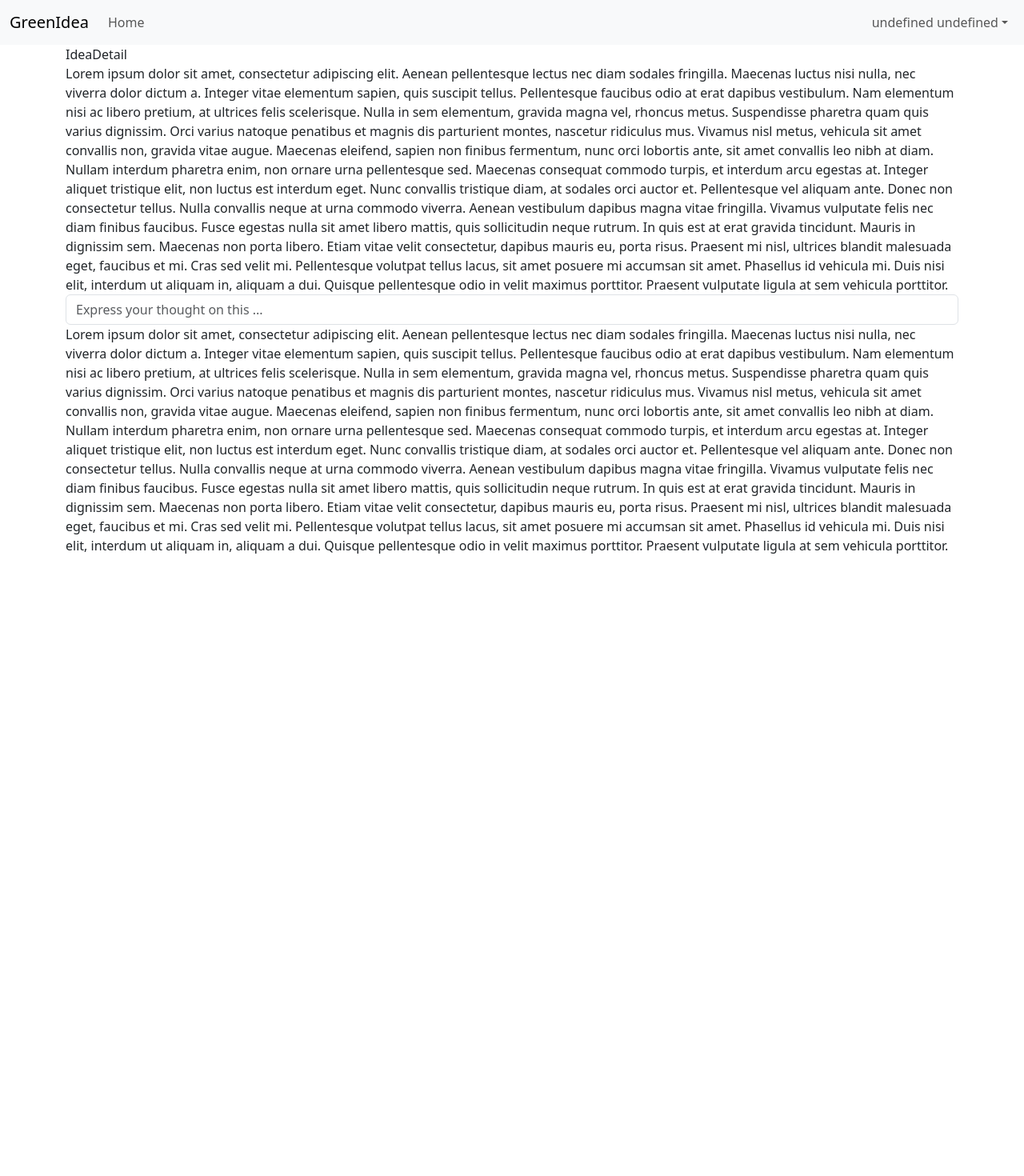
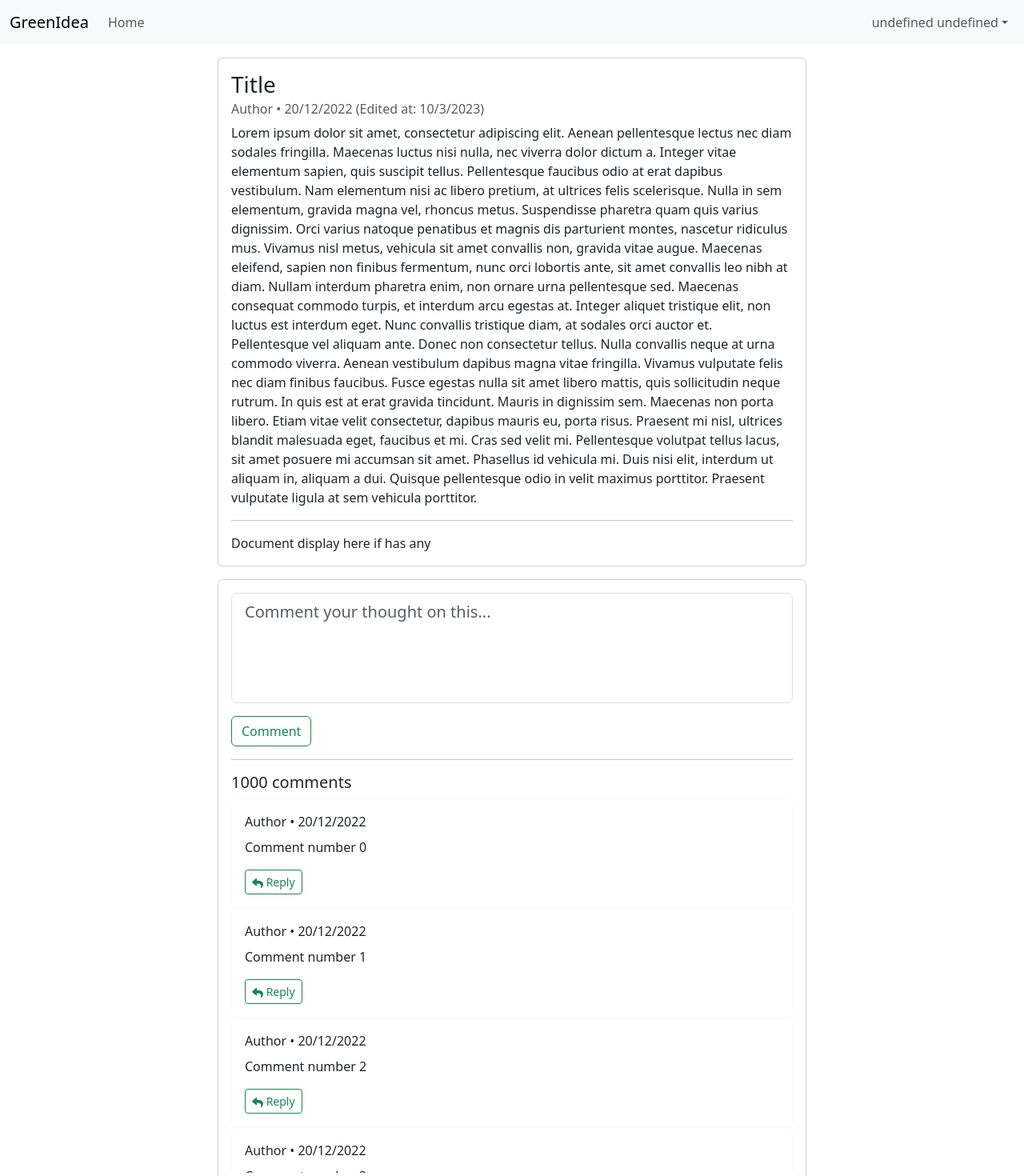
Before and after one commit to COMP1640-TCH2202/GIdea-React, a React (Create React App) app: page /i/1 in a window 1280 px wide. Shown: the top 1470 px of the page at 80% size. Before the commit the page ends 800 px from the top, so only its background shows below. Built offline with nearby package versions, Linux system fonts and the light colour scheme; no server answers.

Commit message:
AB#133 - Develop View Idea Detail and partly View Comments

```diff
--- /dev/null
+++ b/src/components/Comments/CommentList.js
@@ -0,0 +1,131 @@
+import React, { useState, useRef } from "react";
+import {
+    Card,
+    Button,
+    Form,
+    CloseButton,
+    OverlayTrigger,
+    Tooltip,
+} from "react-bootstrap";
+import { Controller, useForm } from "react-hook-form";
+import { FaReply } from "react-icons/fa";
+
+const closeReplyToolTip = (props) => {
+    return (
+        <Tooltip id="button-tooltip" {...props}>
+            Clear and close reply
+        </Tooltip>
+    );
+};
+
+const Comment = ({ data }) => {
+    const [replyOpen, setReplyOpen] = useState(false);
+    const replyCommentEl = useRef();
+
+    const handleOpenReply = () => {
+        setReplyOpen(!replyOpen);
+        replyCommentEl.current?.focus();
+    };
+
+    const handleCloseReply = () => {
+        setReplyOpen(false);
+        reset();
+    };
+
+    const handleEnterSubmit = (e) => {
+        if (e.key === "Enter" && !e.shiftKey) {
+            e.preventDefault();
+            handleSubmit(onSubmit)();
+        }
+    };
+
+    const { control, handleSubmit, reset } = useForm();
+
+    const onSubmit = (data) => {
+        console.log(data);
+        reset();
+    };
+
+    return (
+        <Card border="light" style={{ width: "100%" }}>
+            <Card.Body>
+                <Card.Title as="p">
+                    Author <span>&bull;</span> 20/12/2022
+                </Card.Title>
+                <Card.Text>Comment number {data}</Card.Text>
+                <div>
+                    <Button
+                        size="sm"
+                        variant="outline-success"
+                        onClick={handleOpenReply}
+                    >
+                        <FaReply /> Reply
+                    </Button>
+
+                    {replyOpen && (
+                        <OverlayTrigger
+                            placement="top"
+                            delay={{ show: 250, hide: 400 }}
+                            overlay={closeReplyToolTip}
+                        >
+                            <CloseButton
+                                className="float-end"
+                                aria-label="Hide"
+                                onClick={handleCloseReply}
+                            />
+                        </OverlayTrigger>
+                    )}
+
+                    {replyOpen && (
+                        <>
+                            <Form className="mt-2">
+                                <Form.Group>
+                                    <Controller
+                                        name="reply"
+                                        control={control}
+                                        defaultValue=""
+                                        rules={{ required: true }}
+                                        render={({ field }) => (
+                                            <Form.Control
+                                                {...field}
+                                                as="textarea"
+                                                rows={2}
+                                                autoFocus
+                                                ref={replyCommentEl}
+                                                placeholder="Reply to author"
+                                                style={{
+                                                    width: "100%",
+                                                    resize: "none",
+                                                }}
+                                                onKeyDown={handleEnterSubmit}
+                                            />
+                                        )}
+                                    />
+                                </Form.Group>
+                            </Form>
+                        </>
+                    )}
+                </div>
+            </Card.Body>
+        </Card>
+    );
+};
+
+const Comments = ({ data }) => {
+    return data;
+};
+
+const CommentList = () => {
+    const data = [];
+
+    for (let i = 0; i <= 25; i++) data.push(<Comment data={i} />);
+
+    return (
+        <div className="overlay-scrollbar" style={{ height: 500 }}>
+            <h5>1000 comments</h5>
+            <Comments data={data} />
+        </div>
+    );
+};
+
+export default CommentList;
--- a/src/components/Idea/Idea.scss
+++ b/src/components/Idea/Idea.scss
@@ -87,3 +87,7 @@
 .not-allowed-pointer {
     cursor: not-allowed;
 }
+
+.overlay-scrollbar {
+    overflow-y: overlay;
+}
--- a/src/components/Idea/IdeaDetail.js
+++ b/src/components/Idea/IdeaDetail.js
@@ -1,6 +1,8 @@
 import React, { useEffect, useRef } from "react";
-import { Form } from "react-bootstrap";
+import { Col, Form, Row, Card, Button } from "react-bootstrap";
 import { useLocation } from "react-router-dom";
+import CommentList from "../Comments/CommentList";
+import { Controller, useForm } from "react-hook-form";
 
 const IdeaDetail = () => {
     const { hash } = useLocation();
@@ -16,24 +18,113 @@ const IdeaDetail = () => {
         }
     }, [hash]);
 
+    const { control, handleSubmit, reset } = useForm();
+
+    const onSubmit = (data) => {
+        console.log(data);
+        reset();
+    };
+
     return (
         <>
-            <div>IdeaDetail</div>
-            <div>Lorem ipsum dolor sit amet, consectetur adipiscing elit. Aenean pellentesque lectus nec diam sodales fringilla. Maecenas luctus nisi nulla, nec viverra dolor dictum a. Integer vitae elementum sapien, quis suscipit tellus. Pellentesque faucibus odio at erat dapibus vestibulum. Nam elementum nisi ac libero pretium, at ultrices felis scelerisque. Nulla in sem elementum, gravida magna vel, rhoncus metus. Suspendisse pharetra quam quis varius dignissim. Orci varius natoque penatibus et magnis dis parturient montes, nascetur ridiculus mus. Vivamus nisl metus, vehicula sit amet convallis non, gravida vitae augue.
-
-Maecenas eleifend, sapien non finibus fermentum, nunc orci lobortis ante, sit amet convallis leo nibh at diam. Nullam interdum pharetra enim, non ornare urna pellentesque sed. Maecenas consequat commodo turpis, et interdum arcu egestas at. Integer aliquet tristique elit, non luctus est interdum eget. Nunc convallis tristique diam, at sodales orci auctor et. Pellentesque vel aliquam ante. Donec non consectetur tellus. Nulla convallis neque at urna commodo viverra.
-
-Aenean vestibulum dapibus magna vitae fringilla. Vivamus vulputate felis nec diam finibus faucibus. Fusce egestas nulla sit amet libero mattis, quis sollicitudin neque rutrum. In quis est at erat gravida tincidunt. Mauris in dignissim sem. Maecenas non porta libero. Etiam vitae velit consectetur, dapibus mauris eu, porta risus. Praesent mi nisl, ultrices blandit malesuada eget, faucibus et mi. Cras sed velit mi. Pellentesque volutpat tellus lacus, sit amet posuere mi accumsan sit amet. Phasellus id vehicula mi. Duis nisi elit, interdum ut aliquam in, aliquam a dui. Quisque pellentesque odio in velit maximus porttitor. Praesent vulputate ligula at sem vehicula porttitor.</div>
-            <Form>
-                <Form.Group>
-                    <Form.Control ref={commentInputEl} placeholder="Express your thought on this ..." />
-                </Form.Group>
-            </Form>
-            <div>Lorem ipsum dolor sit amet, consectetur adipiscing elit. Aenean pellentesque lectus nec diam sodales fringilla. Maecenas luctus nisi nulla, nec viverra dolor dictum a. Integer vitae elementum sapien, quis suscipit tellus. Pellentesque faucibus odio at erat dapibus vestibulum. Nam elementum nisi ac libero pretium, at ultrices felis scelerisque. Nulla in sem elementum, gravida magna vel, rhoncus metus. Suspendisse pharetra quam quis varius dignissim. Orci varius natoque penatibus et magnis dis parturient montes, nascetur ridiculus mus. Vivamus nisl metus, vehicula sit amet convallis non, gravida vitae augue.
-
-Maecenas eleifend, sapien non finibus fermentum, nunc orci lobortis ante, sit amet convallis leo nibh at diam. Nullam interdum pharetra enim, non ornare urna pellentesque sed. Maecenas consequat commodo turpis, et interdum arcu egestas at. Integer aliquet tristique elit, non luctus est interdum eget. Nunc convallis tristique diam, at sodales orci auctor et. Pellentesque vel aliquam ante. Donec non consectetur tellus. Nulla convallis neque at urna commodo viverra.
-
-Aenean vestibulum dapibus magna vitae fringilla. Vivamus vulputate felis nec diam finibus faucibus. Fusce egestas nulla sit amet libero mattis, quis sollicitudin neque rutrum. In quis est at erat gravida tincidunt. Mauris in dignissim sem. Maecenas non porta libero. Etiam vitae velit consectetur, dapibus mauris eu, porta risus. Praesent mi nisl, ultrices blandit malesuada eget, faucibus et mi. Cras sed velit mi. Pellentesque volutpat tellus lacus, sit amet posuere mi accumsan sit amet. Phasellus id vehicula mi. Duis nisi elit, interdum ut aliquam in, aliquam a dui. Quisque pellentesque odio in velit maximus porttitor. Praesent vulputate ligula at sem vehicula porttitor.</div>
+            <Row className="mt-3 justify-content-center">
+                <Col md={8}>
+                    <Card>
+                        <Card.Body>
+                            <Card.Title as="h3">Title</Card.Title>
+                            <Card.Subtitle className="mb-2 text-muted">
+                                Author <span>&bull;</span> 20/12/2022 (Edited
+                                at: 10/3/2023)
+                            </Card.Subtitle>
+                            <Card.Text>
+                                Lorem ipsum dolor sit amet, consectetur
+                                adipiscing elit. Aenean pellentesque lectus nec
+                                diam sodales fringilla. Maecenas luctus nisi
+                                nulla, nec viverra dolor dictum a. Integer vitae
+                                elementum sapien, quis suscipit tellus.
+                                Pellentesque faucibus odio at erat dapibus
+                                vestibulum. Nam elementum nisi ac libero
+                                pretium, at ultrices felis scelerisque. Nulla in
+                                sem elementum, gravida magna vel, rhoncus metus.
+                                Suspendisse pharetra quam quis varius dignissim.
+                                Orci varius natoque penatibus et magnis dis
+                                parturient montes, nascetur ridiculus mus.
+                                Vivamus nisl metus, vehicula sit amet convallis
+                                non, gravida vitae augue. Maecenas eleifend,
+                                sapien non finibus fermentum, nunc orci lobortis
+                                ante, sit amet convallis leo nibh at diam.
+                                Nullam interdum pharetra enim, non ornare urna
+                                pellentesque sed. Maecenas consequat commodo
+                                turpis, et interdum arcu egestas at. Integer
+                                aliquet tristique elit, non luctus est interdum
+                                eget. Nunc convallis tristique diam, at sodales
+                                orci auctor et. Pellentesque vel aliquam ante.
+                                Donec non consectetur tellus. Nulla convallis
+                                neque at urna commodo viverra. Aenean vestibulum
+                                dapibus magna vitae fringilla. Vivamus vulputate
+                                felis nec diam finibus faucibus. Fusce egestas
+                                nulla sit amet libero mattis, quis sollicitudin
+                                neque rutrum. In quis est at erat gravida
+                                tincidunt. Mauris in dignissim sem. Maecenas non
+                                porta libero. Etiam vitae velit consectetur,
+                                dapibus mauris eu, porta risus. Praesent mi
+                                nisl, ultrices blandit malesuada eget, faucibus
+                                et mi. Cras sed velit mi. Pellentesque volutpat
+                                tellus lacus, sit amet posuere mi accumsan sit
+                                amet. Phasellus id vehicula mi. Duis nisi elit,
+                                interdum ut aliquam in, aliquam a dui. Quisque
+                                pellentesque odio in velit maximus porttitor.
+                                Praesent vulputate ligula at sem vehicula
+                                porttitor.
+                            </Card.Text>
+                            <hr />
+                            <Card.Text className="mt-2">
+                                Document display here if has any
+                            </Card.Text>
+                        </Card.Body>
+                    </Card>
+                    <Card className="mt-3">
+                        <Card.Body>
+                            <Form
+                                className="mb-2"
+                                onSubmit={handleSubmit(onSubmit)}
+                            >
+                                <Form.Group>
+                                    <Controller
+                                        name="comment"
+                                        control={control}
+                                        defaultValue=""
+                                        rules={{ required: true }}
+                                        render={({ field }) => (
+                                            <Form.Control
+                                                {...field}
+                                                as="textarea"
+                                                rows={4}
+                                                ref={commentInputEl}
+                                                placeholder="Comment your thought on this..."
+                                                style={{
+                                                    width: "100%",
+                                                    resize: "none",
+                                                }}
+                                                size="lg"
+                                            />
+                                        )}
+                                    />
+                                </Form.Group>
+                                <Button
+                                    className="mt-3"
+                                    variant="outline-success"
+                                    type="submit"
+                                >
+                                    Comment
+                                </Button>
+                            </Form>
+                            <hr />
+                            <CommentList />
+                        </Card.Body>
+                    </Card>
+                </Col>
+            </Row>
         </>
     );
 };
```
